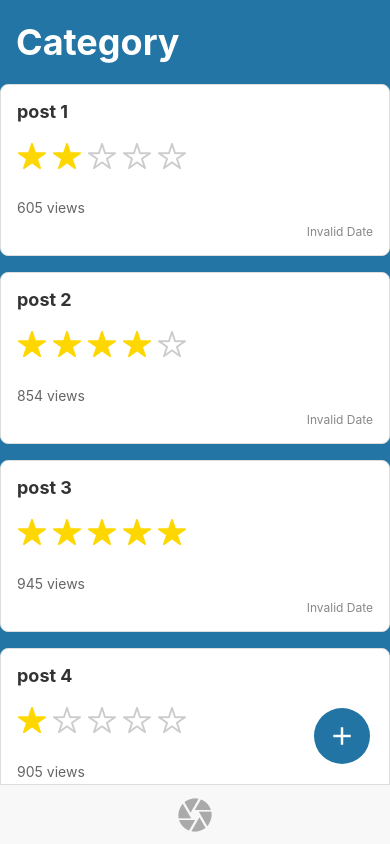
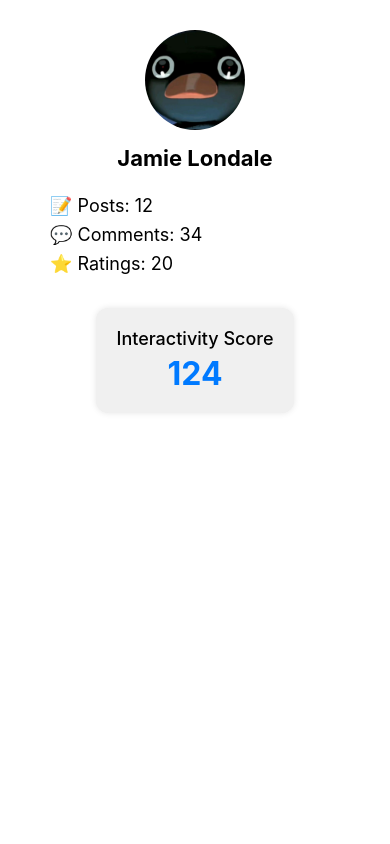
Before and after one commit to Hipsoffun/MACathon_rate_app, a React Native app in the folder rateit/: screen /Profile in a window 390 px wide. Built offline with nearby package versions, Linux system fonts and the light colour scheme; what expo-file-system would draw is missing.

Commit message:
Merges Joe's profile screen

```diff
--- a/rateit/App.js
+++ b/rateit/App.js
@@ -1,7 +1,6 @@
 import React from 'react';
 import {
   View,
-  StatusBar,
   StyleSheet,
   TouchableOpacity,
   ScrollView,
@@ -16,6 +15,7 @@ import PostsScreen from './src/screens/PostsScreen';
 import PostItem from './src/components/PostItem';
 import PostItemScreen from './src/screens/PostItemScreen';
 import CameraScreen from './src/screens/CameraScreen';
+import ProfileScreen from './src/screens/ProfileScreen';
 
 const Stack = createNativeStackNavigator();
 
@@ -28,10 +28,10 @@ function HomeScreen({ navigation }) {
 
       <ScrollView contentContainerStyle={styles.scrollContainer}>
         <PostItem post={{ title: 'post 1', rating: 2 }} />
-        <PostItem post={{ title: 'post 2',rating: 4 }} />
-        <PostItem post={{ title: 'post 3',rating: 5 }} />
-        <PostItem post={{ title: 'post 4',rating: 1 }} />
-        <PostItem post={{ title: 'post 5',rating: 2 }} />
+        <PostItem post={{ title: 'post 2', rating: 4 }} />
+        <PostItem post={{ title: 'post 3', rating: 5 }} />
+        <PostItem post={{ title: 'post 4', rating: 1 }} />
+        <PostItem post={{ title: 'post 5', rating: 2 }} />
       </ScrollView>
 
       {/* Floating Plus Button */}
@@ -42,16 +42,24 @@ function HomeScreen({ navigation }) {
         <Icon name="add" size={30} color="#fff" />
       </TouchableOpacity>
 
-      {/* Bottom Status Bar */}
+      {/* Bottom Navigation Bar */}
       <View style={styles.bottomBar}>
-        <TouchableOpacity>
-          <Icon name="camera" size={40} color="#aaa" onPress={() => navigation.navigate('Camera')} />
+        {/* Left - Profile */}
+        <TouchableOpacity onPress={() => navigation.navigate('Profile')}>
+          <Icon name="person" size={36} color="#555" />
         </TouchableOpacity>
+
+        {/* Center - Camera */}
+        <TouchableOpacity onPress={() => navigation.navigate('Camera')}>
+          <Icon name="photo-camera" size={36} color="#555" />
+        </TouchableOpacity>
+
+        {/* Right - Empty space (for symmetry or future icon) */}
+        <View style={{ width: 36 }} />
       </View>
     </SafeAreaView>
   );
 }
-
 
 export default function App() {
   return (
@@ -59,6 +67,7 @@ export default function App() {
       <Stack.Navigator screenOptions={{ headerShown: false }}>
         <Stack.Screen name="Home" component={HomeScreen} />
         <Stack.Screen name="Posts" component={PostsScreen} />
+        <Stack.Screen name="Profile" component={ProfileScreen} />
         <Stack.Screen name="Camera" component={CameraScreen} />
         <Stack.Screen name="PostItemScreen" component={PostItemScreen} />
       </Stack.Navigator>
@@ -69,7 +78,7 @@ export default function App() {
 const styles = StyleSheet.create({
   container: {
     flex: 1,
-    backgroundColor: '#2275a4'
+    backgroundColor: '#2275a4',
   },
   header: {
     backgroundColor: '#2275a4',
@@ -81,19 +90,8 @@ const styles = StyleSheet.create({
     fontSize: 36,
     fontWeight: 'bold',
   },
-  bottomBar: {
-    position: 'absolute',
-    bottom: 0,
-    width: '100%',
-    height: 60,
-    backgroundColor: '#f8f8f8',
-    borderTopWidth: 1,
-    borderColor: '#ddd',
-    alignItems: 'center',
-    justifyContent: 'center',
-  },
   scrollContainer: {
-    paddingBottom: 150, // Add padding so content isn't hidden behind the buttons
+    paddingBottom: 150,
   },
   floatingButton: {
     position: 'absolute',
@@ -107,4 +105,17 @@ const styles = StyleSheet.create({
     justifyContent: 'center',
     elevation: 5,
   },
+  bottomBar: {
+    position: 'absolute',
+    bottom: 0,
+    width: '100%',
+    height: 60,
+    backgroundColor: '#f8f8f8',
+    borderTopWidth: 1,
+    borderColor: '#ddd',
+    flexDirection: 'row',
+    alignItems: 'center',
+    justifyContent: 'space-between',
+    paddingHorizontal: 40,
+  },
 });
--- /dev/null
+++ b/rateit/src/screens/ProfileScreen.js
@@ -0,0 +1,90 @@
+import React from 'react';
+import { View, Text, StyleSheet, Image } from 'react-native';
+
+// Dummy data (replace with real user data from backend or context)
+const user = {
+  name: 'Jamie Londale',
+  avatar: require('../../assets/pingu.png'), // adjust path if needed
+  posts: 12,
+  comments: 34,
+  ratings: 20,
+};
+
+// Example score formula
+const calculateScore = (user) => {
+  return user.posts * 3 + user.comments * 2 + user.ratings;
+};
+
+const ProfileScreen = () => {
+  const score = calculateScore(user);
+
+  return (
+    <View style={styles.container}>
+      <Image source={user.avatar} style={styles.avatar} />
+
+      <Text style={styles.name}>{user.name}</Text>
+
+      <View style={styles.stats}>
+        <Text style={styles.stat}>📝 Posts: {user.posts}</Text>
+        <Text style={styles.stat}>💬 Comments: {user.comments}</Text>
+        <Text style={styles.stat}>⭐ Ratings: {user.ratings}</Text>
+      </View>
+
+      <View style={styles.scoreCard}>
+        <Text style={styles.scoreLabel}>Interactivity Score</Text>
+        <Text style={styles.score}>{score}</Text>
+      </View>
+    </View>
+  );
+};
+
+const styles = StyleSheet.create({
+  container: {
+    alignItems: 'center',
+    padding: 30,
+    flex: 1,
+    backgroundColor: '#fff',
+  },
+  avatar: {
+    width: 100,
+    height: 100,
+    borderRadius: 50,
+    marginBottom: 15,
+  },
+  name: {
+    fontSize: 22,
+    fontWeight: 'bold',
+    marginBottom: 20,
+  },
+  stats: {
+    width: '100%',
+    paddingHorizontal: 20,
+    marginBottom: 30,
+  },
+  stat: {
+    fontSize: 18,
+    marginVertical: 4,
+  },
+  scoreCard: {
+    backgroundColor: '#f0f0f0',
+    padding: 20,
+    borderRadius: 12,
+    alignItems: 'center',
+    shadowColor: '#000',
+    shadowOpacity: 0.1,
+    shadowRadius: 6,
+    elevation: 4,
+  },
+  scoreLabel: {
+    fontSize: 18,
+    fontWeight: '500',
+  },
+  score: {
+    fontSize: 32,
+    fontWeight: 'bold',
+    marginTop: 5,
+    color: '#007AFF',
+  },
+});
+
+export default ProfileScreen;
```
Also changed, not shown: rateit/assets/pingu.png (added).
